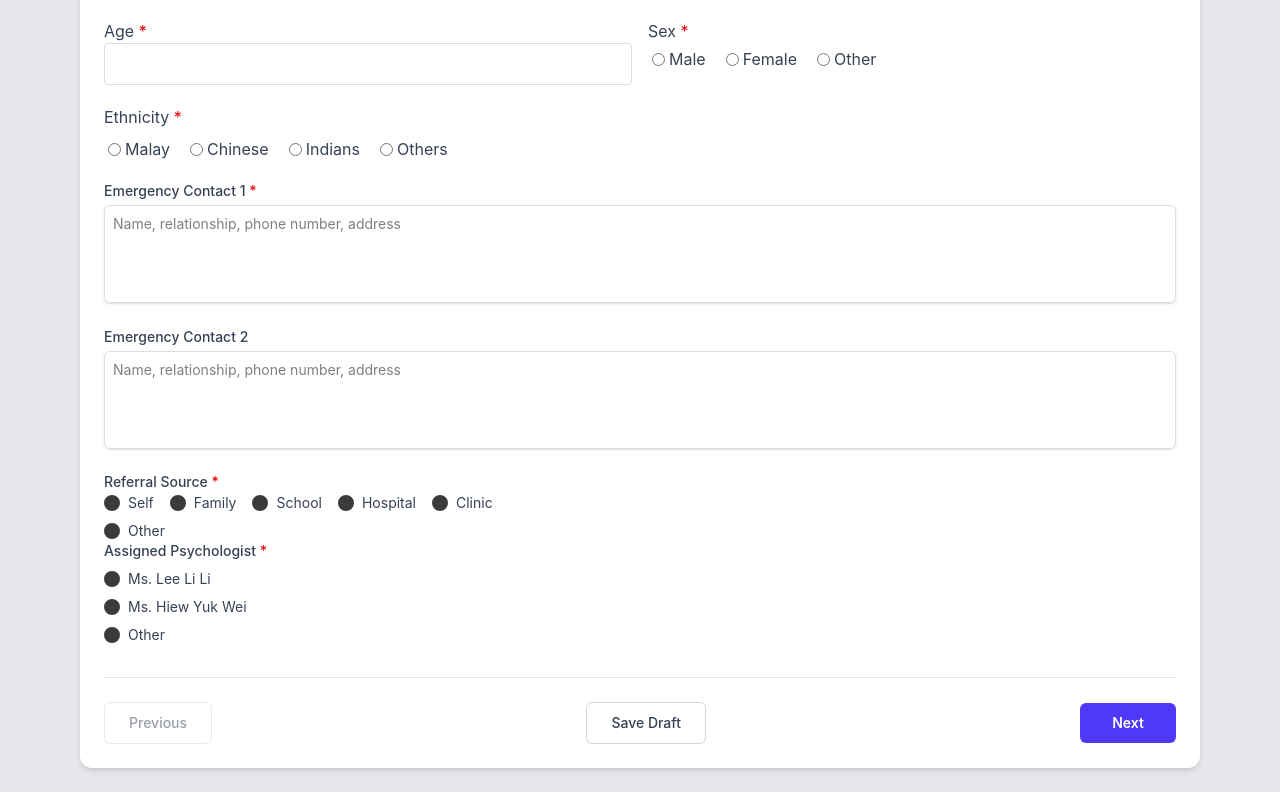
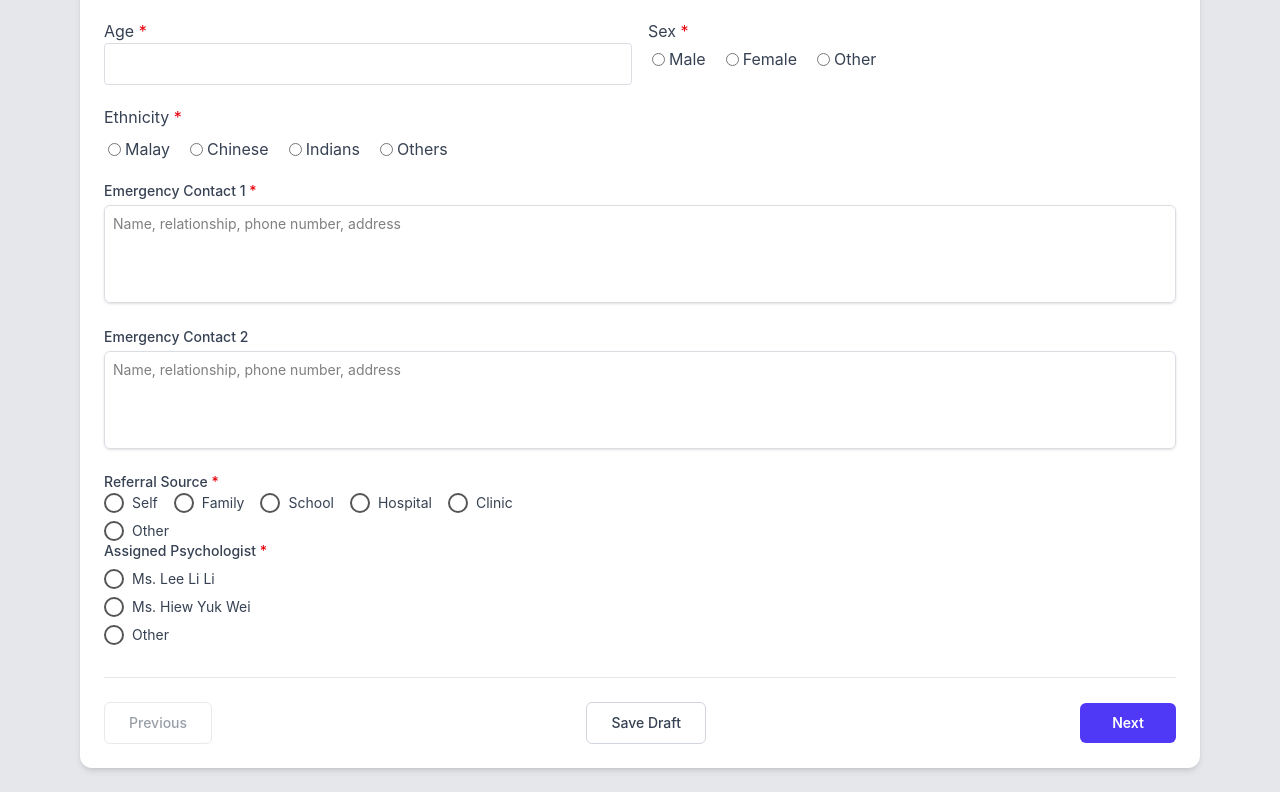
Before and after one commit to smileywrld/react-form, a React (Vite) app: page / in a window 1280 px wide. Shown: the part 650-1442 px from the top of the page. Built offline with nearby package versions, Linux system fonts and the light colour scheme.

Commit message:
update App.css

```diff
--- a/src/App.css
+++ b/src/App.css
@@ -187,23 +187,39 @@
 }
 
 .custom-radio {
-  appearance: none;
-  width: 1rem;
-  height: 1rem;
-  border-radius: 9999px;
-  border: 2px solid #3B3B3B;
-  background: #3B3B3B;
+  appearance: none;          /* remove default style */
+  -webkit-appearance: none;  /* Safari */
+
+  width: 20px;
+  height: 20px;
+  border: 2px solid #555;
+  border-radius: 50%;
   cursor: pointer;
-  transition: background-color 0.2s ease, border-color 0.2s ease, box-shadow 0.2s ease;
+  position: relative;
+  outline: none;
+  transition: all 0.2s ease;
 }
 
+/* Checked state */
 .custom-radio:checked {
-  border-color: #ffffff;
+  border-color: #0E7AFE;
   background: #0E7AFE;
-  outline-color: #0E7AFE;
 }
 
+/* Inner dot */
+.custom-radio:checked::before {
+  content: "";
+  width: 10px;
+  height: 10px;
+  background: white;
+  border-radius: 50%;
+  position: absolute;
+  top: 50%;
+  left: 50%;
+  transform: translate(-50%, -50%);
+}
+
+/* Focus effect */
 .custom-radio:focus-visible {
-  outline: none;
-  box-shadow: 0 0 0 2px rgba(99, 102, 241, 0.25);
+  box-shadow: 0 0 0 3px rgba(14, 122, 254, 0.3);
 }
```
